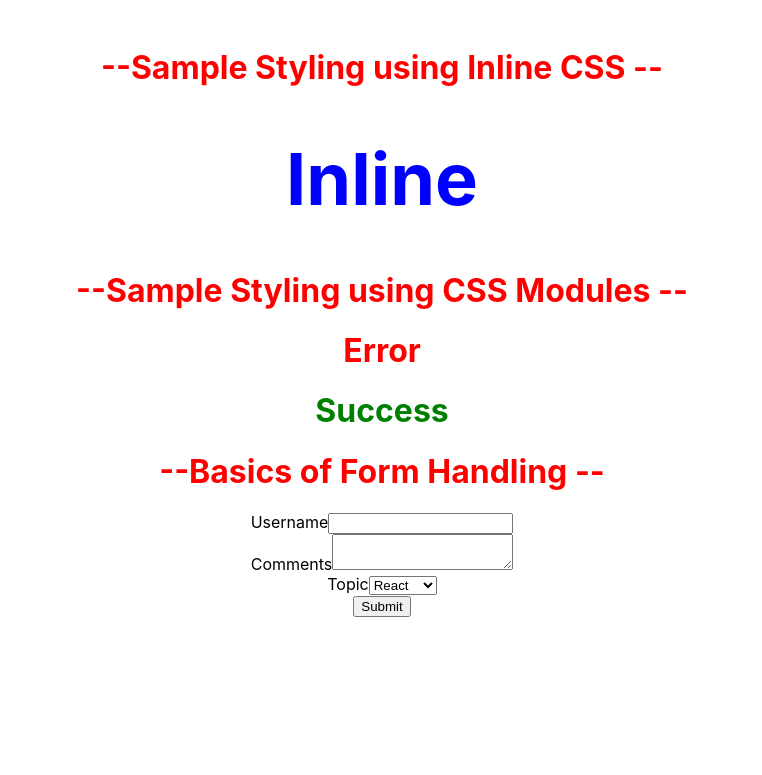
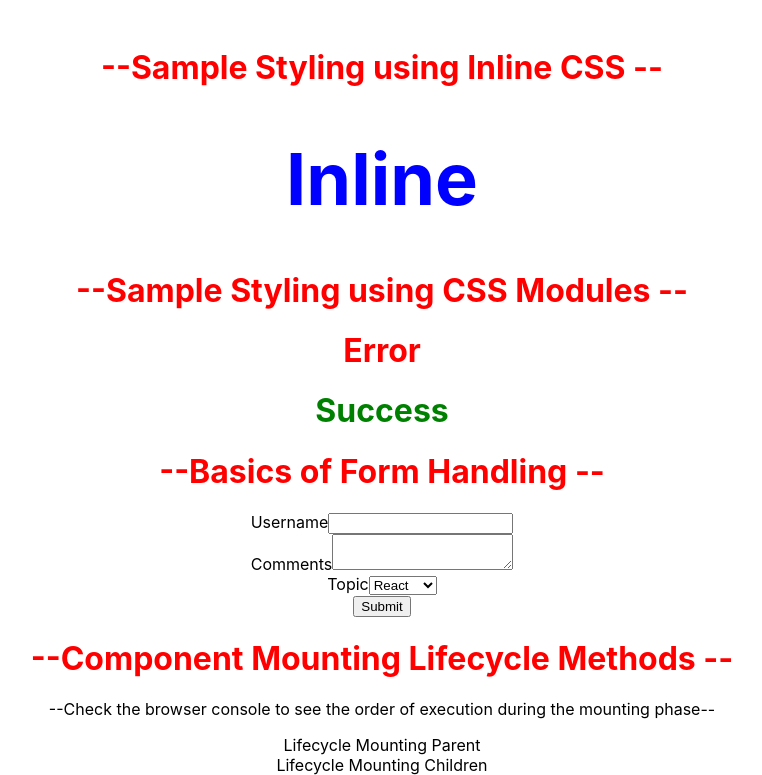
Before and after one commit to mirjSolution/react-front-to-back, a React (Create React App) app: page / in a window 1280 px wide. Shown: the part 2629-3404 px from the top of the page, without its empty margins (258-1020 px from the left). Before the commit the page ends 3246 px from the top, so only its background shows below. Built offline with nearby package versions, Linux system fonts and the light colour scheme.

Commit message:
Component Mounting Lifecycle

```diff
--- a/src/App.js
+++ b/src/App.js
@@ -22,6 +22,7 @@ import ClassState from './components/state/ClassState';
 import Inline from './components/stylingAndCssBasics/Inline';
 import ModuleCss from './components/stylingAndCssBasics/ModuleCss';
 import Stylesheet from './components/stylingAndCssBasics/Stylesheet';
+import LifeCycleMountingParent from './components/componentMountingLifecycleMethod/LifeCycleMountingParent';
 
 class App extends Component {
   render() {
@@ -102,6 +103,15 @@ class App extends Component {
         {/* Basic of Form Handling */}
         <h1 style={{ color: 'red' }}>--Basics of Form Handling --</h1>
         <Form />
+        {/* Lifecycle Methods */}
+        <h1 style={{ color: 'red' }}>
+          --Component Mounting Lifecycle Methods --
+        </h1>
+        <p>
+          --Check the browser console to see the order of execution during the
+          mounting phase--
+        </p>
+        <LifeCycleMountingParent />
       </div>
     );
   }
--- /dev/null
+++ b/src/components/componentMountingLifecycleMethod/LifeCycleMountingChildren.js
@@ -0,0 +1,29 @@
+import React, { Component } from 'react';
+
+class LifeCycleMountingChildren extends Component {
+  constructor(props) {
+    super(props);
+
+    this.state = {
+      name: 'Rico',
+    };
+
+    console.log('Lifecycle Mounting constructor');
+  }
+
+  static getDerivedStateFromProps(props, state) {
+    console.log('Lifecycle Mounting Children getDerivedStateFromProps');
+    return null;
+  }
+
+  componentDidMount() {
+    console.log('Lifecycle mounting Children componentDidMount');
+  }
+
+  render() {
+    console.log('Lifecycle mounting Children render');
+    return <div>Lifecycle Mounting Children</div>;
+  }
+}
+
+export default LifeCycleMountingChildren;
--- /dev/null
+++ b/src/components/componentMountingLifecycleMethod/LifeCycleMountingParent.js
@@ -0,0 +1,35 @@
+import React, { Component } from 'react';
+import LifeCycleMountingChildren from './LifeCycleMountingChildren';
+
+class LifeCycleMountingParent extends Component {
+  constructor(props) {
+    super(props);
+
+    this.state = {
+      name: 'Rico',
+    };
+
+    console.log('Lifecycle Mounting Parent constructor');
+  }
+
+  static getDerivedStateFromProps(props, state) {
+    console.log('Lifecycle Mounting Parent getDerivedStateFromProps');
+    return null;
+  }
+
+  componentDidMount() {
+    console.log('Lifecycle Mounting Parent componentDidMount');
+  }
+
+  render() {
+    console.log('Lifecycle Mounting Parent render');
+    return (
+      <div>
+        Lifecycle Mounting Parent
+        <LifeCycleMountingChildren />
+      </div>
+    );
+  }
+}
+
+export default LifeCycleMountingParent;
```
